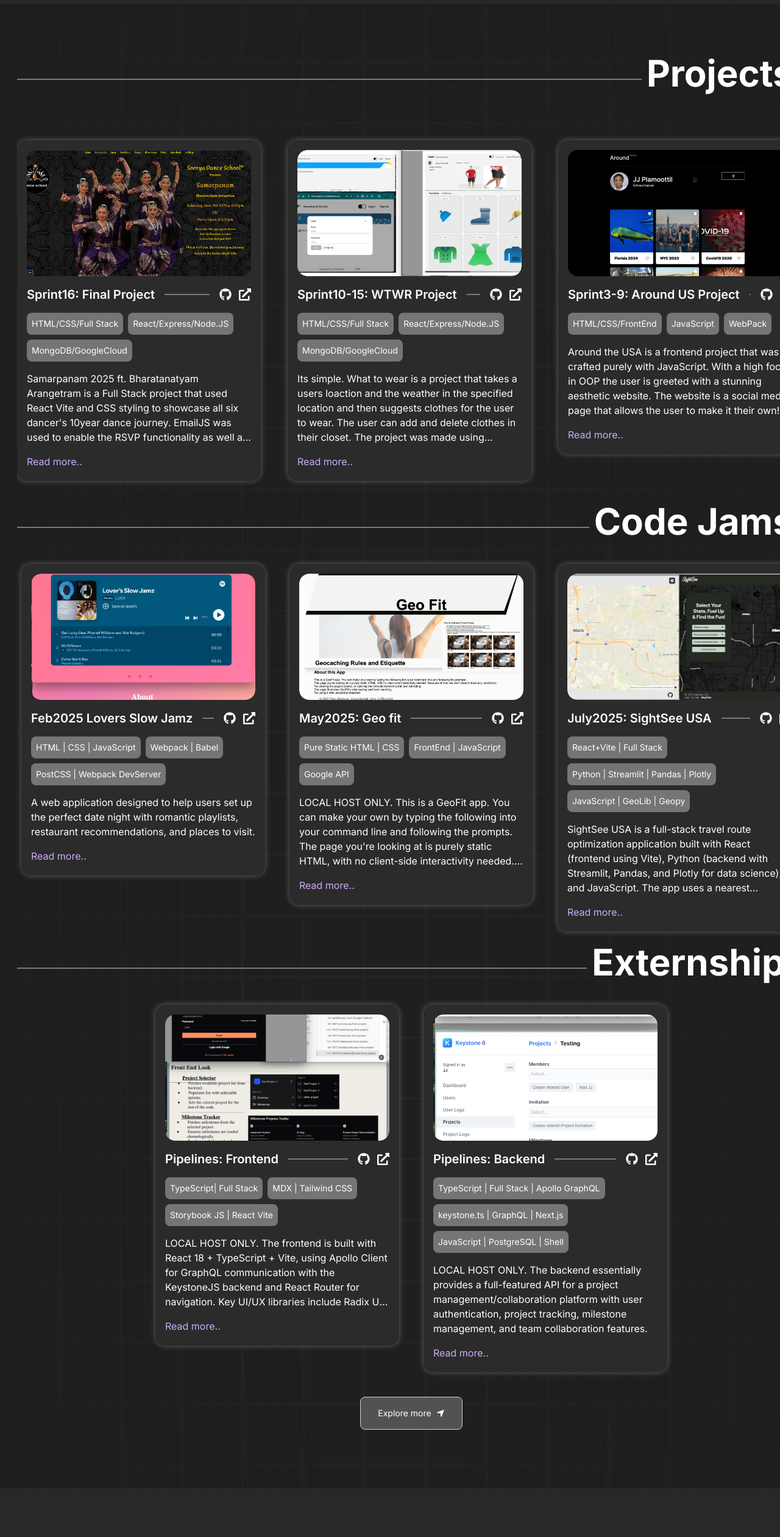
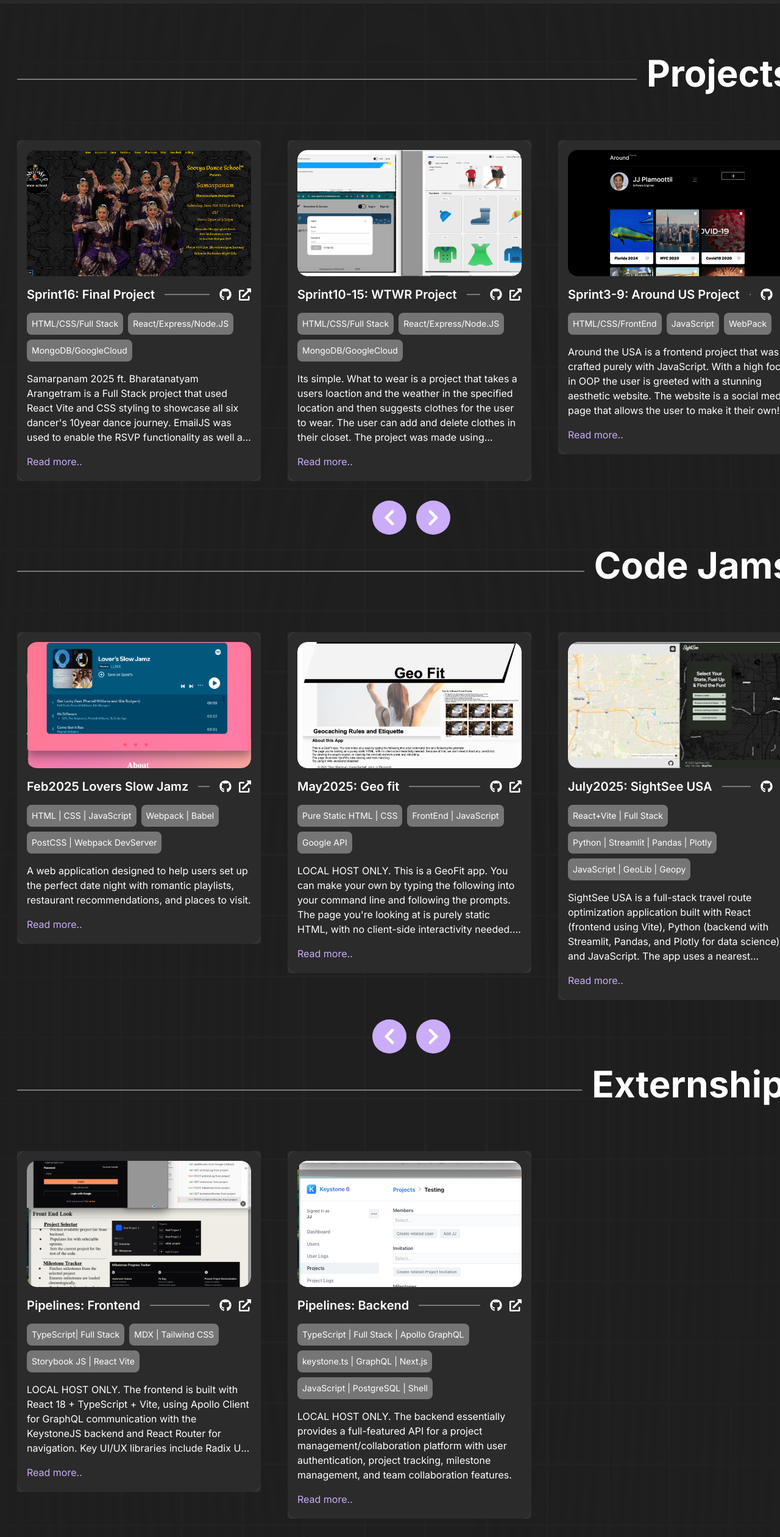
Before and after one commit to JohnPlamoottil/JJs_Portfolio, a Next.js app: page / in a window 1280 px wide. Shown: the part 1800-4321 px from the top of the page at 61% size. Built offline with nearby package versions, Linux system fonts and the light colour scheme.

Commit message:
adjust the projects, code jams, and externships to flow horizontally like the testimonials on 430px and larger screens

```diff
--- a/Components/Projects.tsx
+++ b/Components/Projects.tsx
@@ -1,79 +1,229 @@
+"use client";
 import { Button } from "./ui/Button";
 import { ProjectCard } from "./ui/ProjectCard";
 import { IntroProjectData, LibraryData, SixtiethBirthdayData, CoffeeShopData, RealEstateWebsiteData, RealtyFormData, AroundTheUsData, WTWRData, FinalData, FebCodeJamData, MayCodeJamData, JulyCodeJamData, FrontEndData, BackEndData} from "@/data/data";
 import { FaLocationArrow } from "react-icons/fa6";
+import { FaChevronLeft, FaChevronRight } from "react-icons/fa";
+import { useRef } from "react";
+import { Reveal } from "./ux/Reveal";
 
 export const Projects = () => {
+  const scrollRef = useRef<HTMLDivElement>(null);
+  const codeJamsScrollRef = useRef<HTMLDivElement>(null);
+  const externshipScrollRef = useRef<HTMLDivElement>(null);
+
+  const scroll = (direction: 'left' | 'right', ref: React.RefObject<HTMLDivElement>) => {
+    if (ref.current) {
+      const scrollAmount = 400;
+      ref.current.scrollBy({
+        left: direction === 'left' ? -scrollAmount : scrollAmount,
+        behavior: 'smooth'
+      });
+    }
+  };
+
   return (
     <section className="relative flex flex-col gap-10" id="projects">
       <div className="max-w-[1350px] m-auto px-7">
         <div>
-          <div className="flex items-center">
-            <span className="border-[#797979] mr-2 border-[1px] w-full"></span>
-            <h1 className="text-left font-bold md:text-5xl lg:text-6xl whitespace-nowrap">
+          <div className="flex gap-4 items-center">
+            <span className="border-[#797979] border-[1px] w-full"></span>
+            <h1 className="text-left font-bold leading-[40px] sm:text-5xl md:text-6xl whitespace-nowrap flex-shrink-0">
               Projects<span className="text-purple">.</span>
             </h1>
           </div>
           <div className="mt-6">
             <div
+              ref={scrollRef}
               role="list"
               aria-label="Projects"
-              className="flex gap-6 overflow-x-auto py-4 px-1 snap-x snap-mandatory scrollbar-thin scrollbar-thumb-gray-700"
+              className="flex gap-6 overflow-x-auto py-4 snap-x snap-mandatory scrollbar-thin scrollbar-thumb-gray-700 justify-start sm:justify-start"
+              style={{ touchAction: 'pan-x pinch-zoom' }}
             >
-              <div className="flex-shrink-0 w-[280px] sm:w-[320px] md:w-[360px] lg:w-[420px] snap-start">
+              <div className="flex-shrink-0 w-full sm:w-[320px] md:w-[360px] lg:w-[420px] snap-start snap-center sm:snap-start">
+                <Reveal>
+                  <div className="max-w-[380px] mx-auto sm:max-w-none">
                     <ProjectCard {...FinalData} />
                   </div>
-              <div className="flex-shrink-0 w-[280px] sm:w-[320px] md:w-[360px] lg:w-[420px] snap-start">
+                </Reveal>
+              </div>
+              <div className="flex-shrink-0 w-full sm:w-[320px] md:w-[360px] lg:w-[420px] snap-start snap-center sm:snap-start">
+                <Reveal>
+                  <div className="max-w-[380px] mx-auto sm:max-w-none">
                     <ProjectCard {...WTWRData} />
                   </div>
-              <div className="flex-shrink-0 w-[280px] sm:w-[320px] md:w-[360px] lg:w-[420px] snap-start">
+                </Reveal>
+              </div>
+              <div className="flex-shrink-0 w-full sm:w-[320px] md:w-[360px] lg:w-[420px] snap-start snap-center sm:snap-start">
+                <Reveal>
+                  <div className="max-w-[380px] mx-auto sm:max-w-none">
                     <ProjectCard {...AroundTheUsData} />
                   </div>
-              <div className="flex-shrink-0 w-[280px] sm:w-[320px] md:w-[360px] lg:w-[420px] snap-start">
+                </Reveal>
+              </div>
+              <div className="flex-shrink-0 w-full sm:w-[320px] md:w-[360px] lg:w-[420px] snap-start snap-center sm:snap-start">
+                <Reveal>
+                  <div className="max-w-[380px] mx-auto sm:max-w-none">
                     <ProjectCard {...RealtyFormData} />
                   </div>
-              <div className="flex-shrink-0 w-[280px] sm:w-[320px] md:w-[360px] lg:w-[420px] snap-start">
+                </Reveal>
+              </div>
+              <div className="flex-shrink-0 w-full sm:w-[320px] md:w-[360px] lg:w-[420px] snap-start snap-center sm:snap-start">
+                <Reveal>
+                  <div className="max-w-[380px] mx-auto sm:max-w-none">
                     <ProjectCard {...RealEstateWebsiteData} />
                   </div>
-              <div className="flex-shrink-0 w-[280px] sm:w-[320px] md:w-[360px] lg:w-[420px] snap-start">
+                </Reveal>
+              </div>
+              <div className="flex-shrink-0 w-full sm:w-[320px] md:w-[360px] lg:w-[420px] snap-start snap-center sm:snap-start">
+                <Reveal>
+                  <div className="max-w-[380px] mx-auto sm:max-w-none">
                     <ProjectCard {...CoffeeShopData} />
                   </div>
-              <div className="flex-shrink-0 w-[280px] sm:w-[320px] md:w-[360px] lg:w-[420px] snap-start">
+                </Reveal>
+              </div>
+              <div className="flex-shrink-0 w-full sm:w-[320px] md:w-[360px] lg:w-[420px] snap-start snap-center sm:snap-start">
+                <Reveal>
+                  <div className="max-w-[380px] mx-auto sm:max-w-none">
                     <ProjectCard {...SixtiethBirthdayData} />
                   </div>
-              <div className="flex-shrink-0 w-[280px] sm:w-[320px] md:w-[360px] lg:w-[420px] snap-start">
+                </Reveal>
+              </div>
+              <div className="flex-shrink-0 w-full sm:w-[320px] md:w-[360px] lg:w-[420px] snap-start snap-center sm:snap-start">
+                <Reveal>
+                  <div className="max-w-[380px] mx-auto sm:max-w-none">
                     <ProjectCard {...LibraryData} />
                   </div>
-              <div className="flex-shrink-0 w-[280px] sm:w-[320px] md:w-[360px] lg:w-[420px] snap-start">
+                </Reveal>
+              </div>
+              <div className="flex-shrink-0 w-full sm:w-[320px] md:w-[360px] lg:w-[420px] snap-start snap-center sm:snap-start">
+                <Reveal>
+                  <div className="max-w-[380px] mx-auto sm:max-w-none">
                     <ProjectCard {...IntroProjectData} />
+                  </div>
+                </Reveal>
               </div>
             </div>
           </div>
+          <div className="flex gap-4 mt-4 justify-center">
+            <button
+              onClick={() => scroll('left', scrollRef)}
+              className="h-14 w-14 rounded-full bg-purple flex items-center justify-center text-3xl"
+              aria-label="Scroll left"
+            >
+              <FaChevronLeft />
+            </button>
+            <button
+              onClick={() => scroll('right', scrollRef)}
+              className="h-14 w-14 rounded-full bg-purple flex items-center justify-center text-3xl"
+              aria-label="Scroll right"
+            >
+              <FaChevronRight />
+            </button>
+          </div>
           <div id="code jams">
-            <div className="flex items-center">
-              <span className="border-[#797979] mr-2 border-[1px] w-full"></span>
-              <h1 className="text-left font-bold md:text-5xl lg:text-6xl whitespace-nowrap">
+            <div className="flex gap-4 items-center">
+              <span className="border-[#797979] border-[1px] w-full"></span>
+              <h1 className="text-left font-bold leading-[40px] sm:text-5xl md:text-6xl whitespace-nowrap flex-shrink-0">
                 Code Jams<span className="text-purple">.</span>
               </h1>
             </div>
-            <div className="flex gap-8 md:gap-10 flex-wrap justify-center">
+            <div className="mt-6">
+              <div
+                ref={codeJamsScrollRef}
+                role="list"
+                aria-label="Code Jams"
+                className="flex gap-6 overflow-x-auto py-4 snap-x snap-mandatory scrollbar-thin scrollbar-thumb-gray-700 justify-start sm:justify-start"
+                style={{ touchAction: 'pan-x pinch-zoom' }}
+              >
+                <div className="flex-shrink-0 w-full sm:w-[320px] md:w-[360px] lg:w-[420px] snap-start snap-center sm:snap-start">
+                  <Reveal>
+                    <div className="max-w-[380px] mx-auto sm:max-w-none">
                       <ProjectCard {...FebCodeJamData} />
+                    </div>
+                  </Reveal>
+                </div>
+                <div className="flex-shrink-0 w-full sm:w-[320px] md:w-[360px] lg:w-[420px] snap-start snap-center sm:snap-start">
+                  <Reveal>
+                    <div className="max-w-[380px] mx-auto sm:max-w-none">
                       <ProjectCard {...MayCodeJamData} />
+                    </div>
+                  </Reveal>
+                </div>
+                <div className="flex-shrink-0 w-full sm:w-[320px] md:w-[360px] lg:w-[420px] snap-start snap-center sm:snap-start">
+                  <Reveal>
+                    <div className="max-w-[380px] mx-auto sm:max-w-none">
                       <ProjectCard {...JulyCodeJamData} />
                     </div>
+                  </Reveal>
+                </div>
+              </div>
+            </div>
+          </div>
+          <div className="flex gap-4 mt-4 justify-center">
+            <button
+              onClick={() => scroll('left', codeJamsScrollRef)}
+              className="h-14 w-14 rounded-full bg-purple flex items-center justify-center text-3xl"
+              aria-label="Scroll left"
+            >
+              <FaChevronLeft />
+            </button>
+            <button
+              onClick={() => scroll('right', codeJamsScrollRef)}
+              className="h-14 w-14 rounded-full bg-purple flex items-center justify-center text-3xl"
+              aria-label="Scroll right"
+            >
+              <FaChevronRight />
+            </button>
           </div>
 
           <div id="externship">
-            <div className="flex items-center">
-              <span className="border-[#797979] mr-2 border-[1px] w-full"></span>
-              <h1 className="text-left font-bold md:text-5xl lg:text-6xl whitespace-nowrap">
+            <div className="flex gap-4 items-center">
+              <span className="border-[#797979] border-[1px] w-full"></span>
+              <h1 className="text-left font-bold leading-[40px] sm:text-5xl md:text-6xl whitespace-nowrap flex-shrink-0">
                 Externship <span className="text-purple">.</span>
               </h1>
             </div>
-            <div className="flex gap-8 md:gap-10 flex-wrap justify-center">
+            <div className="mt-6">
+              <div
+                ref={externshipScrollRef}
+                role="list"
+                aria-label="Externship"
+                className="flex gap-6 overflow-x-auto py-4 snap-x snap-mandatory scrollbar-thin scrollbar-thumb-gray-700 justify-start sm:justify-start"
+                style={{ touchAction: 'pan-x pinch-zoom' }}
+              >
+                <div className="flex-shrink-0 w-full sm:w-[320px] md:w-[360px] lg:w-[420px] snap-start snap-center sm:snap-start">
+                  <Reveal>
+                    <div className="max-w-[380px] mx-auto sm:max-w-none">
                       <ProjectCard {...FrontEndData} />
+                    </div>
+                  </Reveal>
+                </div>
+                <div className="flex-shrink-0 w-full sm:w-[320px] md:w-[360px] lg:w-[420px] snap-start snap-center sm:snap-start">
+                  <Reveal>
+                    <div className="max-w-[380px] mx-auto sm:max-w-none">
                       <ProjectCard {...BackEndData} />
                     </div>
+                  </Reveal>
+                </div>
+              </div>
+            </div>
+          </div>
+          <div className="flex gap-4 mt-4 justify-center">
+            <button
+              onClick={() => scroll('left', externshipScrollRef)}
+              className="h-14 w-14 rounded-full bg-purple flex items-center justify-center text-3xl"
+              aria-label="Scroll left"
+            >
+              <FaChevronLeft />
+            </button>
+            <button
+              onClick={() => scroll('right', externshipScrollRef)}
+              className="h-14 w-14 rounded-full bg-purple flex items-center justify-center text-3xl"
+              aria-label="Scroll right"
+            >
+              <FaChevronRight />
+            </button>
           </div>
 
         </div>
```
Lines whose indentation alone changed are shown as unchanged.
